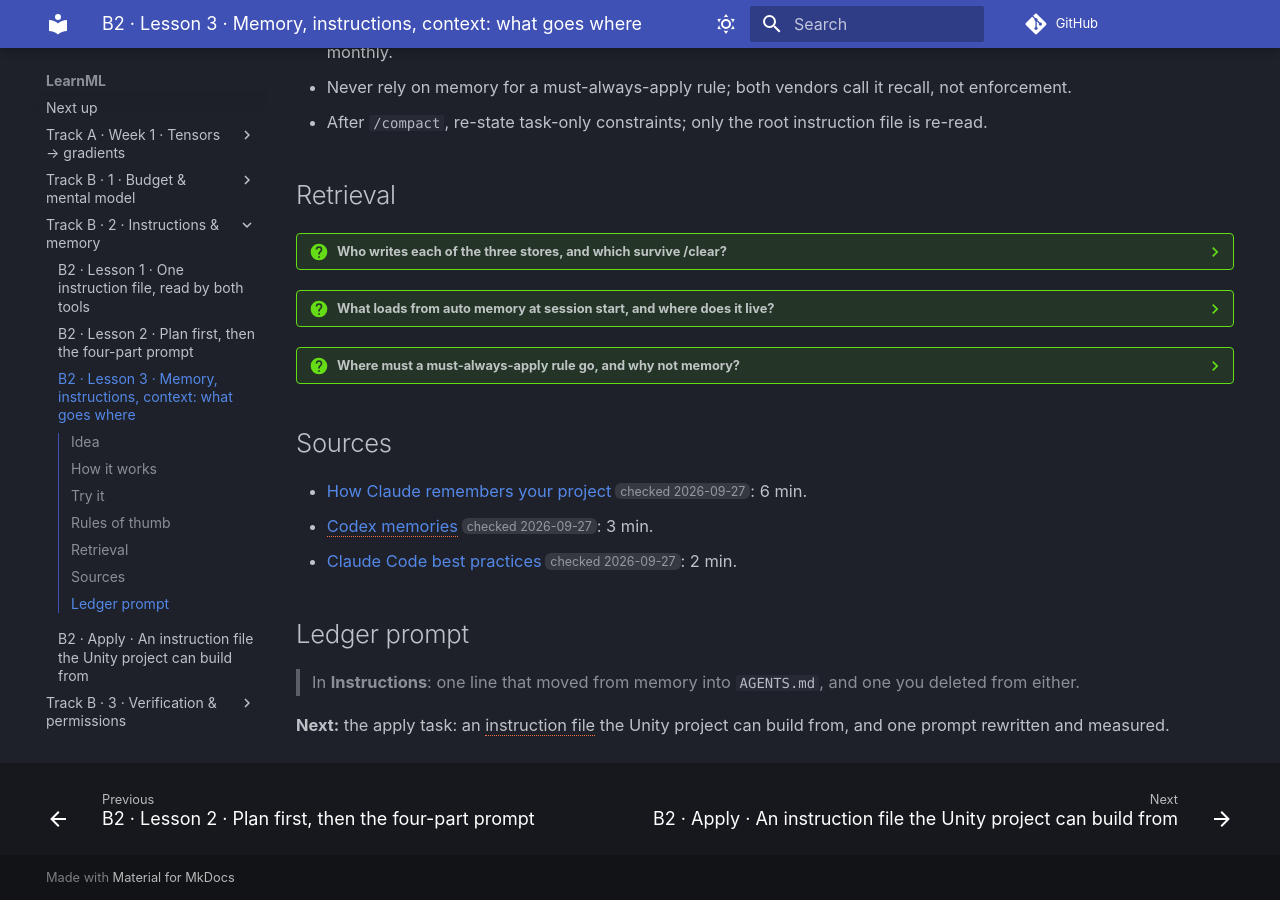
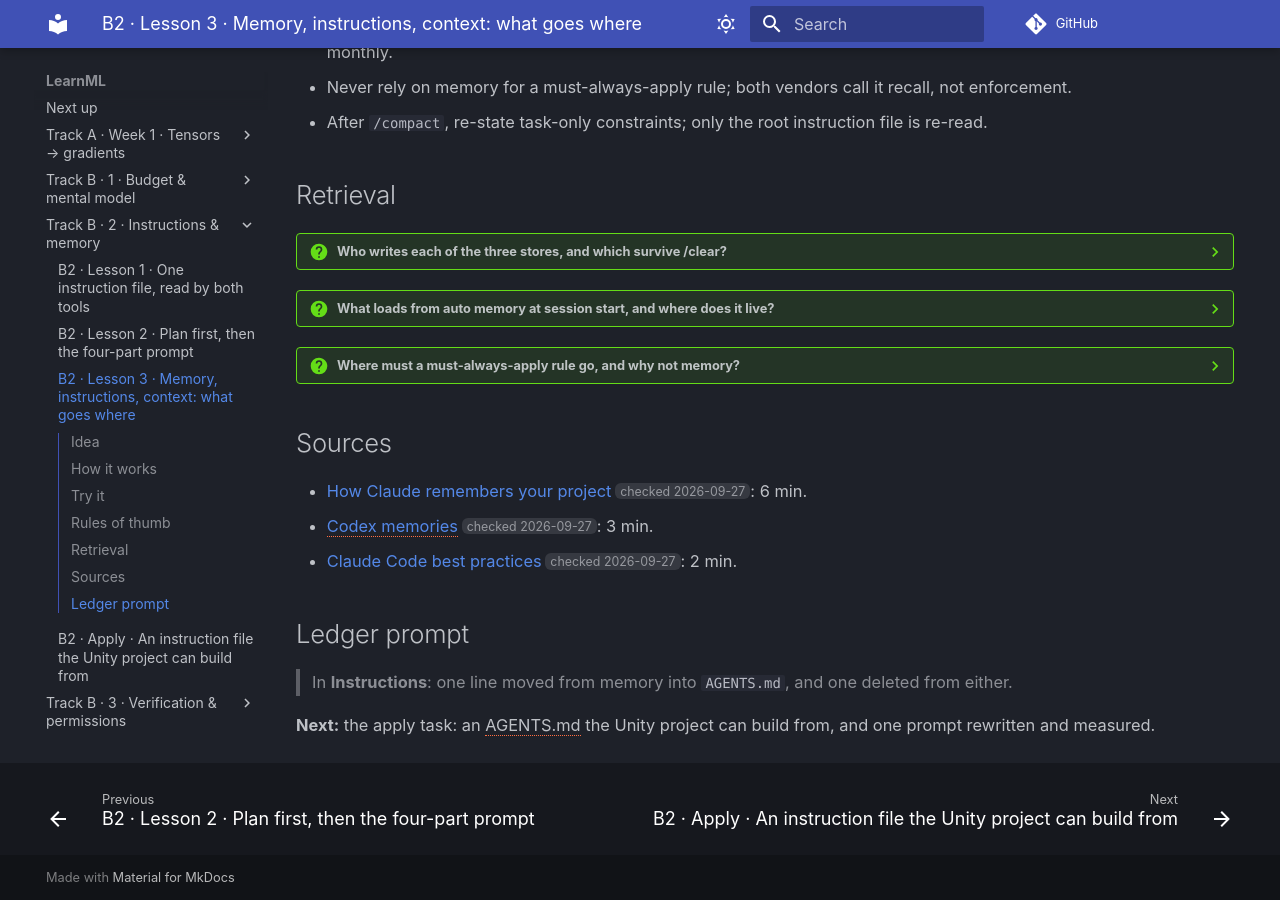
Before and after one commit to mjtri/learnml, an MkDocs documentation site: the page built from docs/agentic-02/day-3.md, in a window 1280 px wide and 900 px high, scrolled down 2119 px. Built offline with MkDocs 1.6.1 and Material for MkDocs 9.7.7, drawn with Linux system fonts in a browser that asks for light colours; comment, search, counter and statistics services are not loaded.

Commit message:
Trim B2 lesson 3 under the word cap
Co-Authored-By: Claude Fable 5.1 <noreply@anthropic.com>

```diff
--- a/docs/agentic-02/day-3.md
+++ b/docs/agentic-02/day-3.md
@@ -58,6 +58,6 @@ Predict first: which of the eight cards belong in memory? The readout says what
 
 ## Ledger prompt
 
-> In **Instructions**: one line that moved from memory into `AGENTS.md`, and one you deleted from either.
+> In **Instructions**: one line moved from memory into `AGENTS.md`, and one deleted from either.
 
-**Next:** the apply task: an instruction file the Unity project can build from, and one prompt rewritten and measured.
+**Next:** the apply task: an AGENTS.md the Unity project can build from, and one prompt rewritten and measured.
```
